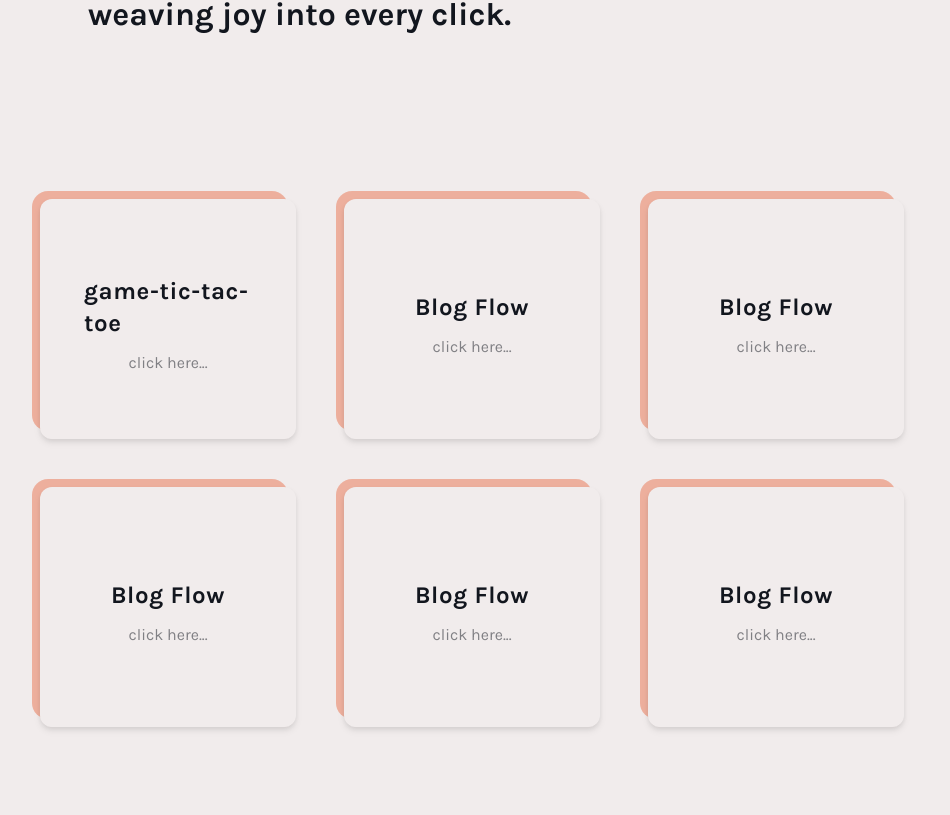
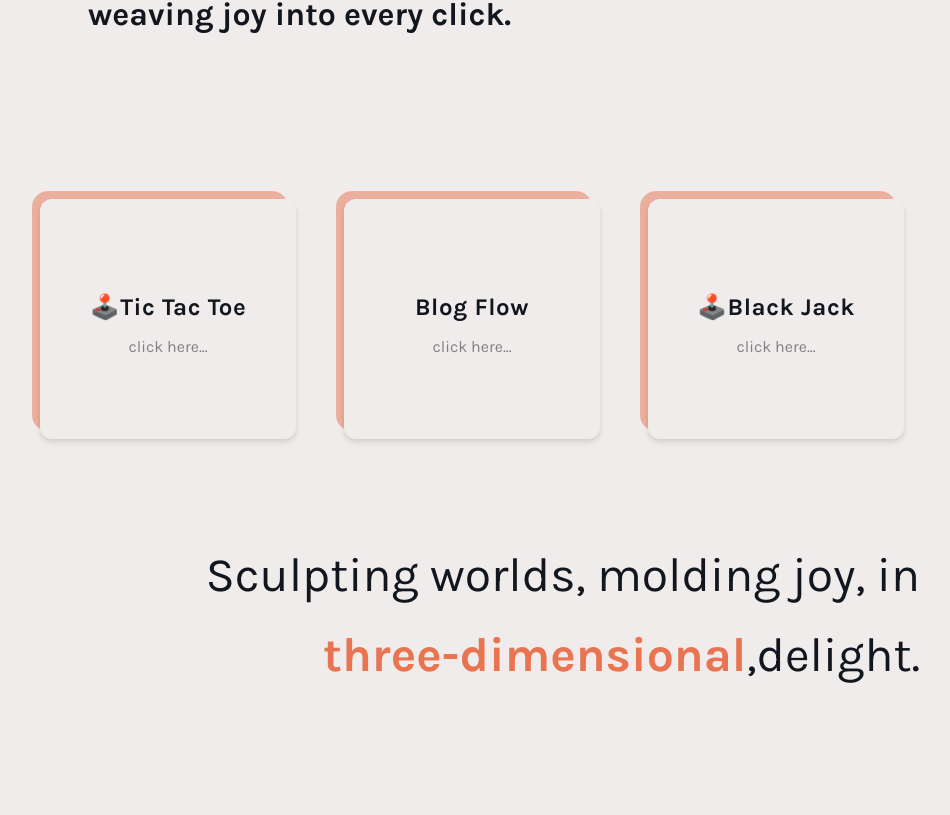
Before and after one commit to Sugorr/sugorr.github.io, a React (Vite) app: page / in a window 1280 px wide. Shown: the part 1085-1900 px from the top of the page, without its empty margins (168-1118 px from the left). Built offline with nearby package versions, Linux system fonts and the light colour scheme.

Commit message:
Rework few functionalities on each section.

```diff
--- a/src/App.jsx
+++ b/src/App.jsx
@@ -6,9 +6,8 @@ import WebProjects from "./components/WebProjects.jsx"
 import GameProjects from "./components/GameProjects.jsx"
 import ThreeDimensionalProjects from "./components/ThreeDimensionalProjects.jsx"
 import LargeTexts from "./components/LargeTexts.jsx"
-import MouseCursor from "./components/sub-components/MouseCursor.jsx";
 import Navbar from "./components/Navbar.jsx";
-import Spline from "@splinetool/react-spline";
+import SkillsSection from "./components/SkillsSection.jsx";
 
 
 export default function App () {
@@ -25,6 +24,7 @@ export default function App () {
             <ThreeDimensionalProjects />
             <GameProjects />
             <LargeTexts />
+            <SkillsSection />
         </>
 
     );
--- a/src/components/GameProjects.jsx
+++ b/src/components/GameProjects.jsx
@@ -1,30 +1,34 @@
 import { useRef } from "react";
-import { motion, useScroll, useTransform, useSpring } from "framer-motion";
+import { motion, useScroll, useTransform } from "framer-motion";
 
 export default function GameProjects() {
     const targetRef = useRef(null);
     const { scrollYProgress } = useScroll({
         target: targetRef,
-    })
+    });
 
-    const x = useTransform(scrollYProgress, [0, 1], ["1%", "-75%"])
+    // Calculate the total width of all games
+    const totalGamesWidth = games.length * 300; // Assuming each game card is 300px wide
+
+    // Calculate the right constraint for dragging
+    const rightConstraint = -totalGamesWidth + window.innerWidth - 25; // Assuming 25px padding on the right side
+
+    const x = useTransform(scrollYProgress, [0, 1], ["1%", rightConstraint]);
 
     return (
-        <section ref={targetRef} className="relative py-24 h-[300dvh]">
-            <div className="sticky top-0 flex h-screen items-center bg-default-black overflow-hidden">
-                <motion.div style={{ x }} className="flex gap-12">
-                    <div className="h-[60dvh] w-[60dvh] pl-32 flex flex-col justify-around items-start">
+        <section ref={targetRef} className="relative flex h-screen items-center bg-default-black overflow-hidden py-24">
+            <div className="h-full w-full px-32 flex flex-col justify-around items-start bg-default-black z-10">
                 <motion.div className="text-[4dvw] font-bold text-default-white">Game <br /> Projects</motion.div>
                 <motion.div className="text-3xl text-default-white/50 font-semibold">Building <span className="text-default-white">games</span>, fueled <br /> by fun and creativity!</motion.div>
                 <motion.div className="text-2xl text-default-white bg-default-orange drop-shadow-sm rounded-xl px-10 py-2">
                     Contact
                 </motion.div>
             </div>
+            <motion.div drag="x" dragConstraints={{ left: 25, right: rightConstraint }} dragElastic={0.2} style={{ x }} className="flex h-full w-full py-6 gap-12">
                 {games.map((game) => (
                     <Game game={game} key={game.id}/>
                 ))}
             </motion.div>
-            </div>
         </section>
     );
 }
--- a/src/components/HeroBanner.jsx
+++ b/src/components/HeroBanner.jsx
@@ -49,8 +49,8 @@ export default function HeroBanner (){
             </div>
             <motion.p
             style={{ translateY: textUp, opacity: opacityScroll }}
-            initial={{ opacity: 0, y: 15}}
-            animate={{ opacity: 1, y: 0}}
+            initial={{ opacity: 0, y: 15 }}
+            animate={{ opacity: 1, y: 0 }}
             transition={{ duration: 1}}
             className='md:text-2xl sm:text-xl font-regular text-default-black/50 md:w-1/2'>
                 I develop accessible, responsive, interactive, and animated websites with a strong focus on performance.
--- /dev/null
+++ b/src/components/SkillsSection.jsx
@@ -0,0 +1,8 @@
+
+
+export default function SkillsSection() {
+    return (
+        <>
+        </>
+    );
+}
--- a/src/components/WebProjects.jsx
+++ b/src/components/WebProjects.jsx
@@ -16,7 +16,7 @@ export default function WebProjects () {
             <AnimatePresence>
                 <motion.div
                 layoutRoot
-                className="grid lg:grid-cols-3 sm:grid-cols-2 grid-rows-2 gap-12 relative lg:py-16 py-8 lg:px-24 px-12 rounded-xl"
+                className="grid lg:grid-cols-3 sm:grid-cols-2 gap-12 relative lg:py-16 py-8 lg:px-24 px-12 rounded-xl"
                     >
                     {webs.map((web) => {
                         return (
@@ -51,12 +51,12 @@ const Websites = ({ webs }) => {
                             transition={{
                                 duration: 0.25,
                             }}
-                            className="w-full h-full line-clamp-3 text-default-black font-li tracking-wide px-5 pt-4 select-none">
+                            className="w-full h-full text-default-black font-li tracking-wide px-5 pt-4 select-none">
                                 {webs.desc}
                             </motion.p>
 
                             <motion.a
-                            href="https://sugorr.github.io/game-tic-tac-toe/"
+                            href={webs.link}
                             target="_blank"
                             initial={{ opacity: 0, y: 25}}
                             animate={{ opacity: 1, y: 0 }}
@@ -76,33 +76,21 @@ const Websites = ({ webs }) => {
 
 const webs = [
     {
-        title: "game-tic-tac-toe",
+        title: "🕹️Tic Tac Toe",
         desc: "In a thrilling game of Tic Tac Toe, X strategically placed their mark in the center square, setting the stage for an intense showdown against O's diagonal dominance.",
         id: 1,
+        link: "https://sugorr.github.io/game-tic-tac-toe/",
     },
     {
         title: "Blog Flow",
-        desc: "Lorem ipsum Lorem ipsum Lorem ipsum Lorem ipsum Lorem ipsum Lorem ipsum",
+        desc: "The seamless platform I created, revolutionizes the way content is managed and shared, simplifying the blogging experience for all.",
         id: 2,
+        link: "https://sugorr.github.io/blog-flow/",
     },
     {
-        title: "Blog Flow",
-        desc: "Lorem ipsum Lorem ipsum Lorem ipsum Lorem ipsum Lorem ipsum Lorem ipsum ipsum Lorem ipsum Lorem ipsum",
+        title: "🕹️Black Jack",
+        desc: "Ace High Blackjack is an engaging online adaptation of the classic casino card game, designed to provide players with an immersive and thrilling experience.",
         id: 3,
-    },
-    {
-        title: "Blog Flow",
-        desc: "Lorem ipsum Lorem ipsum Lorem ipsum Lorem ipsum Lorem ipsum Lorem ipsum",
-        id: 4,
-    },
-    {
-        title: "Blog Flow",
-        desc: "Lorem ipsum Lorem ipsum Lorem ipsum Lorem ipsum Lorem ipsum Lorem ipsum",
-        id: 5,
-    },
-    {
-        title: "Blog Flow",
-        desc: "Lorem ipsum Lorem ipsum Lorem ipsum Lorem ipsum Lorem ipsum Lorem ipsum",
-        id: 6,
+        link: "https://sugorr.github.io/black-jack/",
     },
 ];
```
Lines whose indentation alone changed are shown as unchanged.
